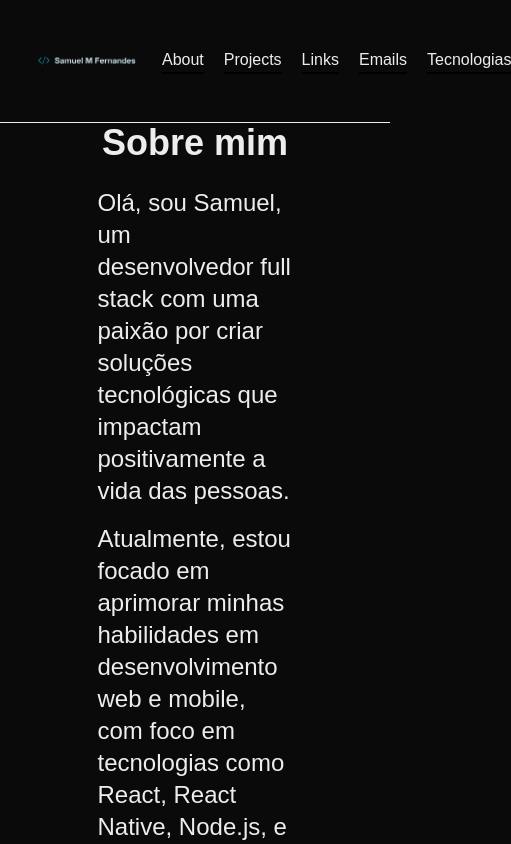
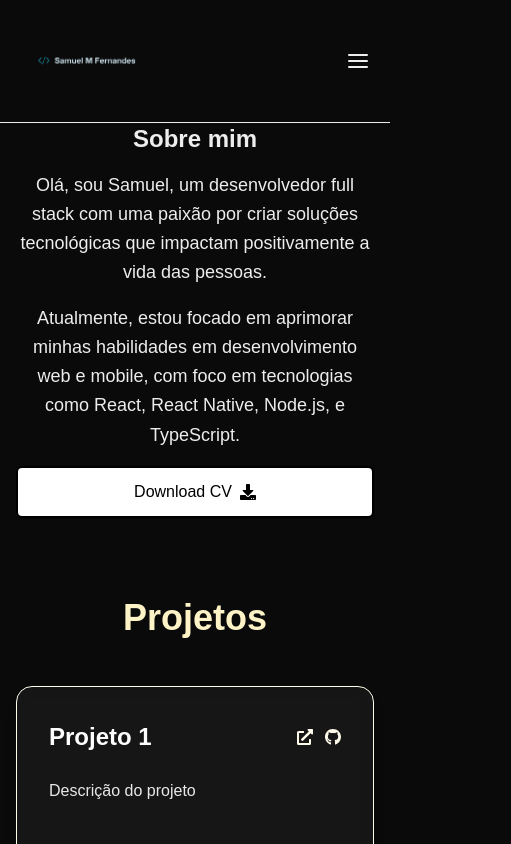
Before and after one commit to samuelmuzy/portfolio, a Next.js app: page / in a window 390 px wide. Shown: the top 844 px of the page, 511 px wide, since content can reach past the window. Built offline with nearby package versions, Linux system fonts and the light colour scheme.

Commit message:
feat:Adiciona responsividade ao menu para melhor esperiençia no mobile

```diff
--- a/src/components/About.tsx
+++ b/src/components/About.tsx
@@ -18,18 +18,18 @@ export const About = () => {
     }
 
     return (
-        <section className="h-full flex flex-col items-center justify-center gap-6" id="About">
+        <section className="h-full flex flex-col items-center justify-center gap-4 md:gap-6 px-4 md:px-0" id="About">
 
-            <p className="text-4xl font-bold">Sobre mim</p>
-            <div className="flex gap-4 justify-center items-center w-full">
-                <div className="flex flex-col gap-4 w-1/2">
-                    <p className="text-2xl">
+            <p className="text-2xl md:text-4xl font-bold text-center">Sobre mim</p>
+            <div className="flex flex-col md:flex-row gap-4 md:gap-6 justify-center items-center w-full">
+                <div className="flex flex-col gap-4 md:gap-6 w-full md:w-1/2">
+                    <p className="text-lg md:text-2xl text-center md:text-left leading-relaxed">
                         Olá, sou Samuel, um desenvolvedor full stack com uma paixão por criar soluções tecnológicas que impactam positivamente a vida das pessoas.
                     </p>
-                    <p className="text-2xl">
+                    <p className="text-lg md:text-2xl text-center md:text-left leading-relaxed">
                         Atualmente, estou focado em aprimorar minhas habilidades em desenvolvimento web e mobile, com foco em tecnologias como React, React Native, Node.js, e TypeScript.
                     </p>
-                    <button onClick={handleDownload} className="bg-white text-black p-2 rounded-md flex items-center gap-2 w-1/3 justify-center cursor-pointer hover:border-blue-700 hover:text-blue-500 border-2 border-solid">
+                    <button onClick={handleDownload} className="bg-white text-black p-3 md:p-2 rounded-md flex items-center gap-2 w-full md:w-1/3 justify-center cursor-pointer hover:border-blue-700 hover:text-blue-500 border-2 border-solid mx-auto md:mx-0">
                         <span>Download CV</span>
                         <FaDownload />
                     </button>
--- a/src/components/Header.tsx
+++ b/src/components/Header.tsx
@@ -1,12 +1,14 @@
 "use client"
 import logoHeader from "../assets/image-removebg-preview (8).png"
 import Image from 'next/image';
+import { NavBar } from "./NavBar";
 
 export const Header = () =>{
     return(
-        <header className="w-full flex justify-evenly border-b-1 p-3 items-center">
+        <header className="w-full flex justify-evenly border-b-1 p-3 items-center not-md:justify-between">
             <Image width={150} height={100} src={logoHeader} alt="LogoHeader"/>
-            <nav className="flex gap-5">
+            <NavBar/>
+            <nav className="gap-5 hidden md:flex">
                 <a className="border-b-2 border-black hover:border-b-2 hover:border-blue-700" href="#About">About</a>
                 <a className="border-b-2 border-black hover:border-b-2 hover:border-blue-700" href="#Projects">Projects</a>
                 <a className="border-b-2 border-black hover:border-b-2 hover:border-blue-700" href="#Links">Links</a>
--- a/src/components/Links.tsx
+++ b/src/components/Links.tsx
@@ -29,15 +29,22 @@ export const Links = () => {
                     </div>
                 </div>
             </div>
-            <nav id="Links">
-                <div>
-                    <FaLinkedin/>
+            <p className="text-4xl">Entre em contato</p>
+            <nav className="flex p-2" id="Links">
+                <div className="p-4">
+                    <a href="https://www.linkedin.com/in/samuel-muzy-fernandes-a19271269/" target="_blank" rel="noopener noreferrer">
+                        <FaLinkedin className="w-10 h-10 hover:text-blue-700 cursor-pointer"/>
+                    </a>
                 </div>
-                <div>
-                    <FaGithub/>
+                <div className="p-4">
+                    <a href="https://github.com/samuelmuzy" target="_blank" rel="noopener noreferrer">
+                        <FaGithub className="w-10 h-10 hover:text-blue-700 cursor-pointer"/>
+                    </a>
                 </div>
-                <div>
-                    <FaInstagram/>
+                <div className="p-4">
+                    <a href="https://www.instagram.com/samuelmuzyfernandes/" target="_blank" rel="noopener noreferrer">
+                        <FaInstagram className="w-10 h-10 hover:text-blue-700 cursor-pointer"/>
+                    </a>
                 </div>
             </nav>
         </section>
--- /dev/null
+++ b/src/components/NavBar.tsx
@@ -0,0 +1,95 @@
+import { useState } from "react"
+import { FiMenu, FiX } from "react-icons/fi"
+
+export const NavBar = () => {
+    const [isOpen, setIsOpen] = useState(false);
+
+    const toggleMenu = () => {
+        setIsOpen(!isOpen);
+    };
+
+    const closeMenu = () => {
+        setIsOpen(false);
+    };
+
+    return (
+        <section className="md:hidden">
+            <button
+                onClick={toggleMenu}
+                className="p-2 hover:text-blue-500 rounded-md transition-colors duration-300 cursor-pointer"
+                aria-label="Toggle menu"
+            >
+                {isOpen ? <FiX size={24} /> : <FiMenu size={24} />}
+            </button>
+
+            {/* Overlay com animação */}
+            <div
+                className={`fixed inset-0 z-50 transition-opacity duration-300 ${
+                    isOpen
+                        ? 'opacity-100 pointer-events-auto'
+                        : 'opacity-0 pointer-events-none'
+                }`}
+            >
+                {/* Overlay para fechar ao clicar fora */}
+                <div
+                    className="absolute inset-0 bg-black bg-opacity-100"
+                    onClick={closeMenu}
+                />
+
+                {/* Menu com animação de slide */}
+                <nav className={`absolute top-0 right-0 w-64 h-full shadow-lg p-6 border-l-2 border-amber-50 transition-transform duration-300 ease-in-out ${
+                    isOpen ? 'translate-x-0' : 'translate-x-full'
+                }`}>
+                    <div className="flex justify-between items-center mb-6">
+                        <h3 className="text-lg font-semibold">Menu</h3>
+                        <button
+                            onClick={closeMenu}
+                            className="p-1 hover:text-blue-700 rounded-md transition-colors duration-200"
+                            aria-label="Close menu"
+                        >
+                            <FiX className="cursor-pointer" size={20} />
+                        </button>
+                    </div>
+
+                    <div className="flex flex-col gap-4">
+                        <a
+                            className="border-b-2 border-black hover:border-blue-700 py-2 transition-all duration-200 hover:translate-x-2"
+                            href="#About"
+                            onClick={closeMenu}
+                        >
+                            About
+                        </a>
+                        <a
+                            className="border-b-2 border-black hover:border-blue-700 py-2 transition-all duration-200 hover:translate-x-2"
+                            href="#Projects"
+                            onClick={closeMenu}
+                        >
+                            Projects
+                        </a>
+                        <a
+                            className="border-b-2 border-black hover:border-blue-700 py-2 transition-all duration-200 hover:translate-x-2"
+                            href="#Links"
+                            onClick={closeMenu}
+                        >
+                            Links
+                        </a>
+                        <a
+                            className="border-b-2 border-black hover:border-blue-700 py-2 transition-all duration-200 hover:translate-x-2"
+                            href="#Emails"
+                            onClick={closeMenu}
+                        >
+                            Emails
+                        </a>
+                        <a
+                            className="border-b-2 border-black hover:border-blue-700 py-2 transition-all duration-200 hover:translate-x-2"
+                            href="#Technologies"
+                            onClick={closeMenu}
+                        >
+                            Tecnologias
+                        </a>
+                    </div>
+                </nav>
+            </div>
+        </section>
+    )
+}
```
